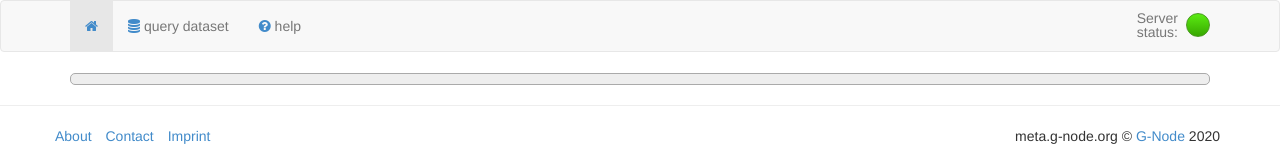
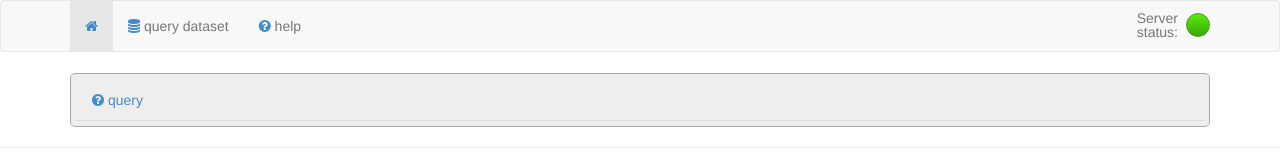
Before and after one commit to G-Node/odml-query, a plain HTML site: page custom/webapp/dataset.html in a window 1280 px wide. Shown: the top 163 px of the page. Drawn offline with Linux system fonts and the light colour scheme; files that its build step writes are made by us from their sources; files whose address does not match are found by name.

Commit message:
[custom/dataset] Fix query tab

```diff
--- a/custom/webapp/dataset.html
+++ b/custom/webapp/dataset.html
@@ -81,6 +81,11 @@
       <div class="row">
         <div class="col-md-12">
           <div class="content-frame">
+            <ul class="nav nav-tabs">
+              <li><a href="#query" data-toggle="tab"><i class='fa fa-question-circle'></i> query</a></li>
+            </ul>
+
+            <!-- Tab panes -->
             <div class="tab-content">
               <div class="tab-pane" id="query">
                 <div class="no-dataset">Please select a dataset.</div>
```
